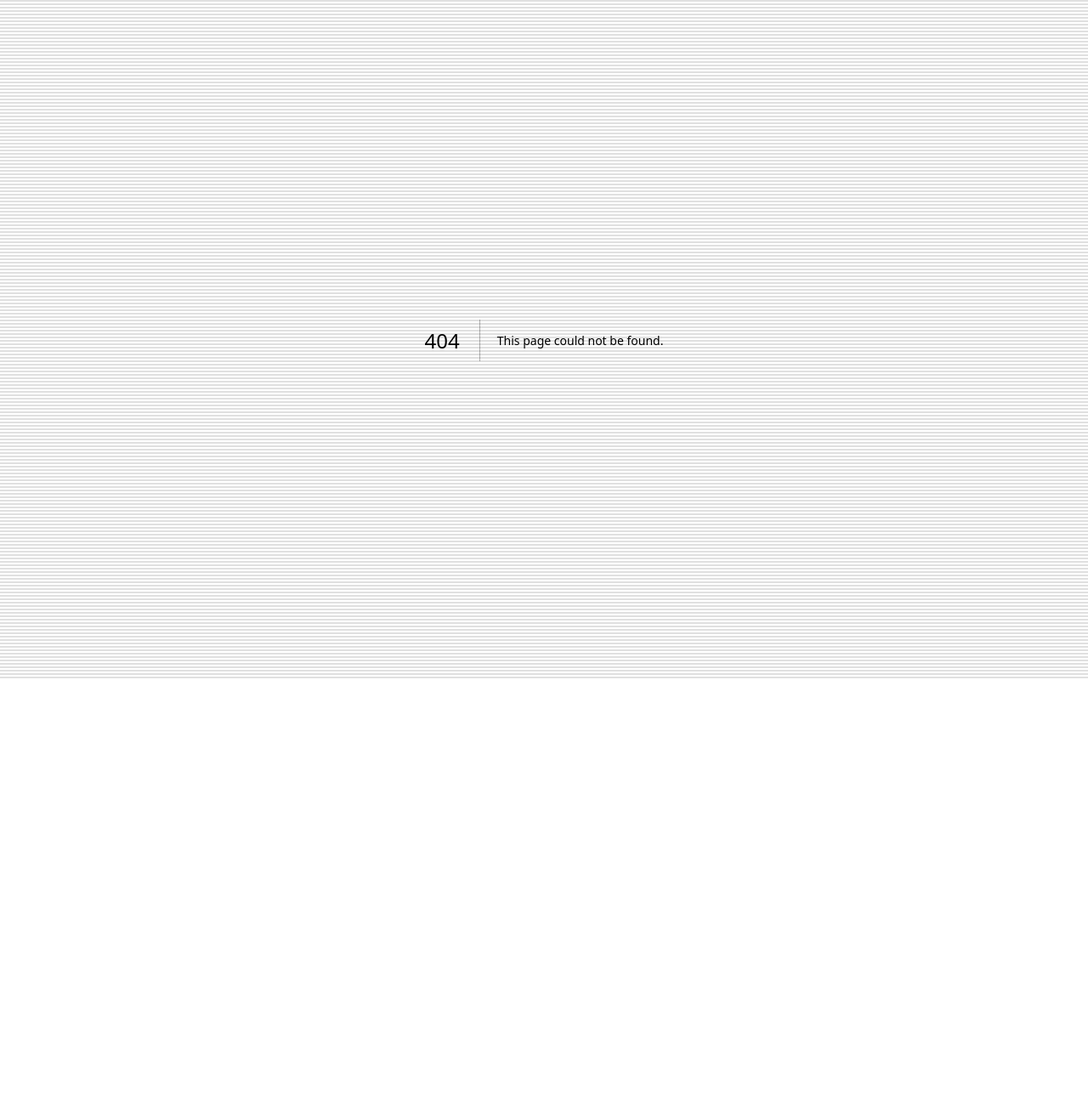
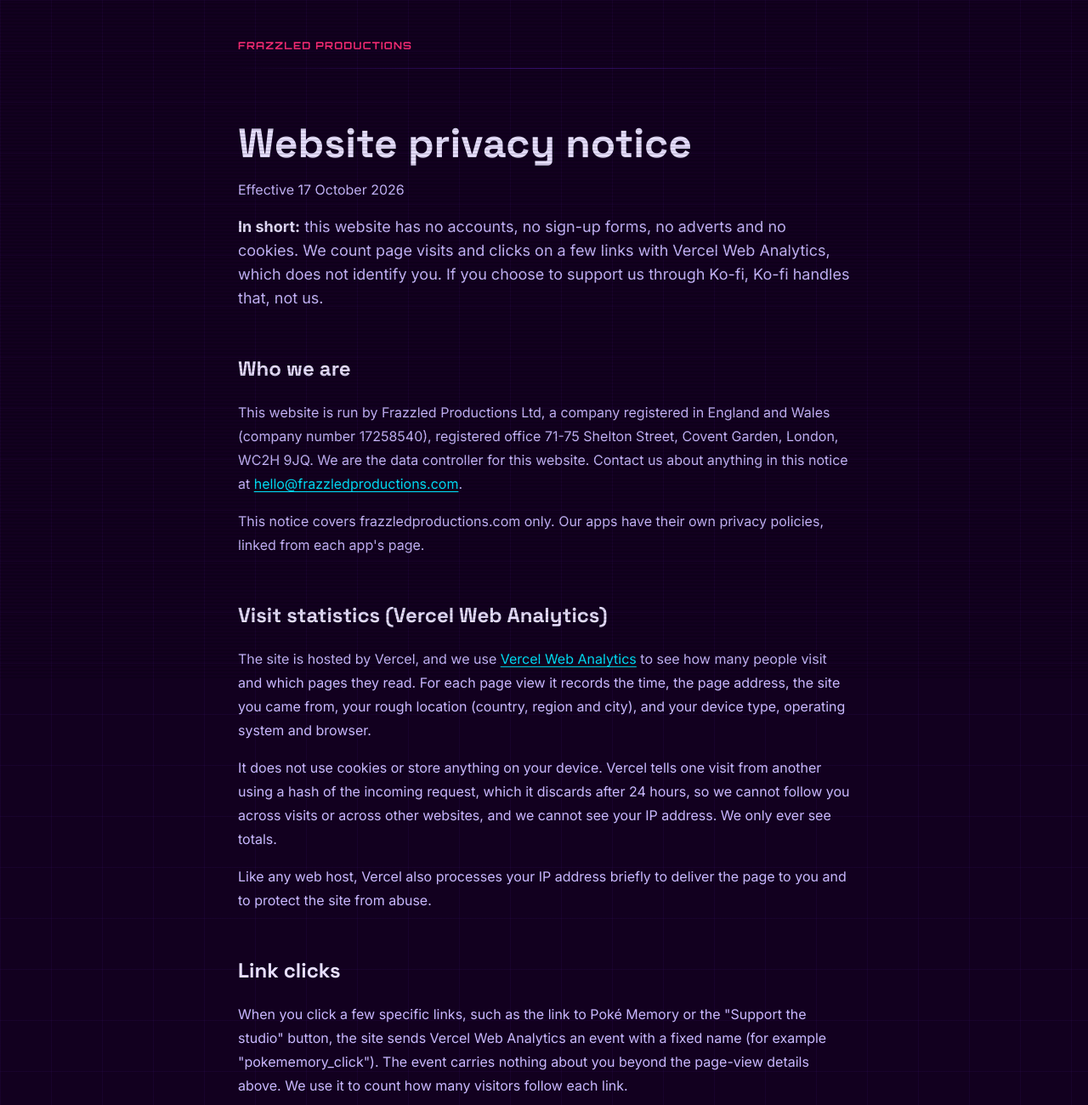
Before and after one commit to Frazzled-Productions/website, a Next.js app: page /privacy in a window 1280 px wide. Before the commit this address had no page. Shown: the top 1300 px of the page at 85% size. Before the commit the page ends 800 px from the top, so only its background shows below. Built offline with nearby package versions, Linux system fonts and the light colour scheme.

Commit message:
Add a website privacy notice at /privacy, linked from the footer (#32)
Covers Vercel Web Analytics (cookie-free, 24-hour request hash), the named
click events sent by TrackedLink and the Support button, and the Ko-fi panel,
which loads only on click. Part of the minimal UK GDPR pack (ops A3).

```diff
--- a/app/page.tsx
+++ b/app/page.tsx
@@ -171,6 +171,10 @@ export default function Home() {
           style={{ color: "rgba(123, 47, 255, 0.5)" }}
         >
           FRAZZLED PRODUCTIONS LTD &nbsp;|&nbsp; Company No. 17258540 &nbsp;|&nbsp; 71-75 Shelton Street, Covent Garden, London, WC2H 9JQ
+          &nbsp;|&nbsp;{" "}
+          <Link href="/privacy" className="underline transition-opacity hover:opacity-80">
+            Privacy
+          </Link>
         </p>
       </footer>
 
--- /dev/null
+++ b/app/privacy/page.tsx
@@ -0,0 +1,169 @@
+import type { Metadata } from "next";
+import Link from "next/link";
+
+export const metadata: Metadata = {
+  title: "Privacy | Frazzled Productions",
+  description:
+    "How the Frazzled Productions website handles your data: cookie-free Vercel Web Analytics, anonymous counts of clicks on a few links, and the optional Ko-fi support panel.",
+};
+
+const contactEmail = "hello@frazzledproductions.com";
+
+// The privacy notice for this website only. Each app has its own policy
+// (/roast-conductor/privacy, /loop-year/privacy, pokememory.com, koinori.com).
+// If the site starts sending anything new to a third party, update this page in
+// the same PR.
+export default function PrivacyPage() {
+  return (
+    <div style={{ fontFamily: "var(--font-inter)" }}>
+      <header className="max-w-3xl mx-auto px-6 pt-10 pb-4">
+        <Link
+          href="/"
+          className="text-xs tracking-widest uppercase transition-opacity hover:opacity-80"
+          style={{ fontFamily: "var(--font-orbitron)", color: "var(--pink)" }}
+        >
+          Frazzled Productions
+        </Link>
+      </header>
+
+      <hr className="divider mx-6 md:mx-auto md:max-w-3xl" />
+
+      <main className="max-w-3xl mx-auto px-6 py-16">
+        <article className="rc-prose">
+          <h1
+            className="text-4xl md:text-5xl font-bold mb-4"
+            style={{ fontFamily: "var(--font-space-grotesk)", color: "var(--text)" }}
+          >
+            Website privacy notice
+          </h1>
+          <p>Effective 17 October 2026</p>
+
+          <p className="text-lg">
+            <strong>In short:</strong> this website has no accounts, no sign-up
+            forms, no adverts and no cookies. We count page visits and clicks on
+            a few links with Vercel Web Analytics, which does not identify you.
+            If you choose to support us through Ko-fi, Ko-fi handles that, not
+            us.
+          </p>
+
+          <h2>Who we are</h2>
+          <p>
+            This website is run by Frazzled Productions Ltd, a company registered
+            in England and Wales (company number 17258540), registered office
+            71-75 Shelton Street, Covent Garden, London, WC2H 9JQ. We are the data
+            controller for this website. Contact us about anything in this notice
+            at <a href={`mailto:${contactEmail}`}>{contactEmail}</a>.
+          </p>
+          <p>
+            This notice covers frazzledproductions.com only. Our apps have their
+            own privacy policies, linked from each app&apos;s page.
+          </p>
+
+          <h2>Visit statistics (Vercel Web Analytics)</h2>
+          <p>
+            The site is hosted by Vercel, and we use{" "}
+            <a
+              href="https://vercel.com/docs/analytics/privacy-policy"
+              target="_blank"
+              rel="noopener noreferrer"
+            >
+              Vercel Web Analytics
+            </a>{" "}
+            to see how many people visit and which pages they read. For each page
+            view it records the time, the page address, the site you came from,
+            your rough location (country, region and city), and your device type,
+            operating system and browser.
+          </p>
+          <p>
+            It does not use cookies or store anything on your device. Vercel
+            tells one visit from another using a hash of the incoming request,
+            which it discards after 24 hours, so we cannot follow you across
+            visits or across other websites, and we cannot see your IP address.
+            We only ever see totals.
+          </p>
+          <p>
+            Like any web host, Vercel also processes your IP address briefly to
+            deliver the page to you and to protect the site from abuse.
+          </p>
+
+          <h2>Link clicks</h2>
+          <p>
+            When you click a few specific links, such as the link to Poké Memory
+            or the &quot;Support the studio&quot; button, the site sends Vercel
+            Web Analytics an event with a fixed name (for example
+            &quot;pokememory_click&quot;). The event carries nothing about you
+            beyond the page-view details above. We use it to count how many
+            visitors follow each link.
+          </p>
+
+          <h2>Supporting us on Ko-fi</h2>
+          <p>
+            If the site shows a &quot;Support the studio&quot; button and you
+            click it, a panel from{" "}
+            <a href="https://ko-fi.com" target="_blank" rel="noopener noreferrer">
+              Ko-fi
+            </a>{" "}
+            (Ko-fi Labs Limited) opens on the page. Nothing loads from Ko-fi
+            until you click. Anything you enter there, such as your name, email,
+            message or payment, goes to Ko-fi and its payment providers, not to
+            this website. Ko-fi handles it under its{" "}
+            <a
+              href="https://more.ko-fi.com/privacy"
+              target="_blank"
+              rel="noopener noreferrer"
+            >
+              privacy policy
+            </a>
+            , and Ko-fi may set its own cookies inside that panel. If you
+            support us, our Ko-fi account shows us what Ko-fi passes on, such as
+            your name and any message you leave, and we use it only to thank you
+            and to keep the financial records the law requires.
+          </p>
+
+          <h2>Our legal basis</h2>
+          <p>
+            Visit statistics and link counts rely on our legitimate interest in
+            understanding, in aggregate, how the site is used. Handling a
+            donation relies on doing what you asked us to do and on our legal
+            duty to keep financial records.
+          </p>
+
+          <h2>Emailing us</h2>
+          <p>
+            If you email us, we use your message and address to reply, and keep
+            them only as long as the conversation needs. Our email is provided by
+            Google Workspace.
+          </p>
+
+          <h2>Your rights</h2>
+          <p>
+            You can ask for a copy of personal data we hold about you, or ask us
+            to correct or delete it, or to stop using it. Email{" "}
+            <a href={`mailto:${contactEmail}`}>{contactEmail}</a> and we will
+            respond within one month. You can also complain to the UK Information
+            Commissioner&apos;s Office at{" "}
+            <a href="https://ico.org.uk" target="_blank" rel="noopener noreferrer">
+              ico.org.uk
+            </a>
+            .
+          </p>
+
+          <h2>Changes to this notice</h2>
+          <p>
+            If the website starts handling data differently, we will update this
+            page and its effective date at the same time.
+          </p>
+        </article>
+      </main>
+
+      <footer className="max-w-3xl mx-auto px-6 py-12 border-t border-[#7b2fff]/20">
+        <p
+          className="text-xs leading-relaxed"
+          style={{ color: "rgba(123, 47, 255, 0.5)" }}
+        >
+          FRAZZLED PRODUCTIONS LTD &nbsp;|&nbsp; Company No. 17258540 &nbsp;|&nbsp; 71-75 Shelton Street, Covent Garden, London, WC2H 9JQ
+        </p>
+      </footer>
+    </div>
+  );
+}
```
Also changed, not shown: 1 other file (tests, documents, lock files or other folders).
